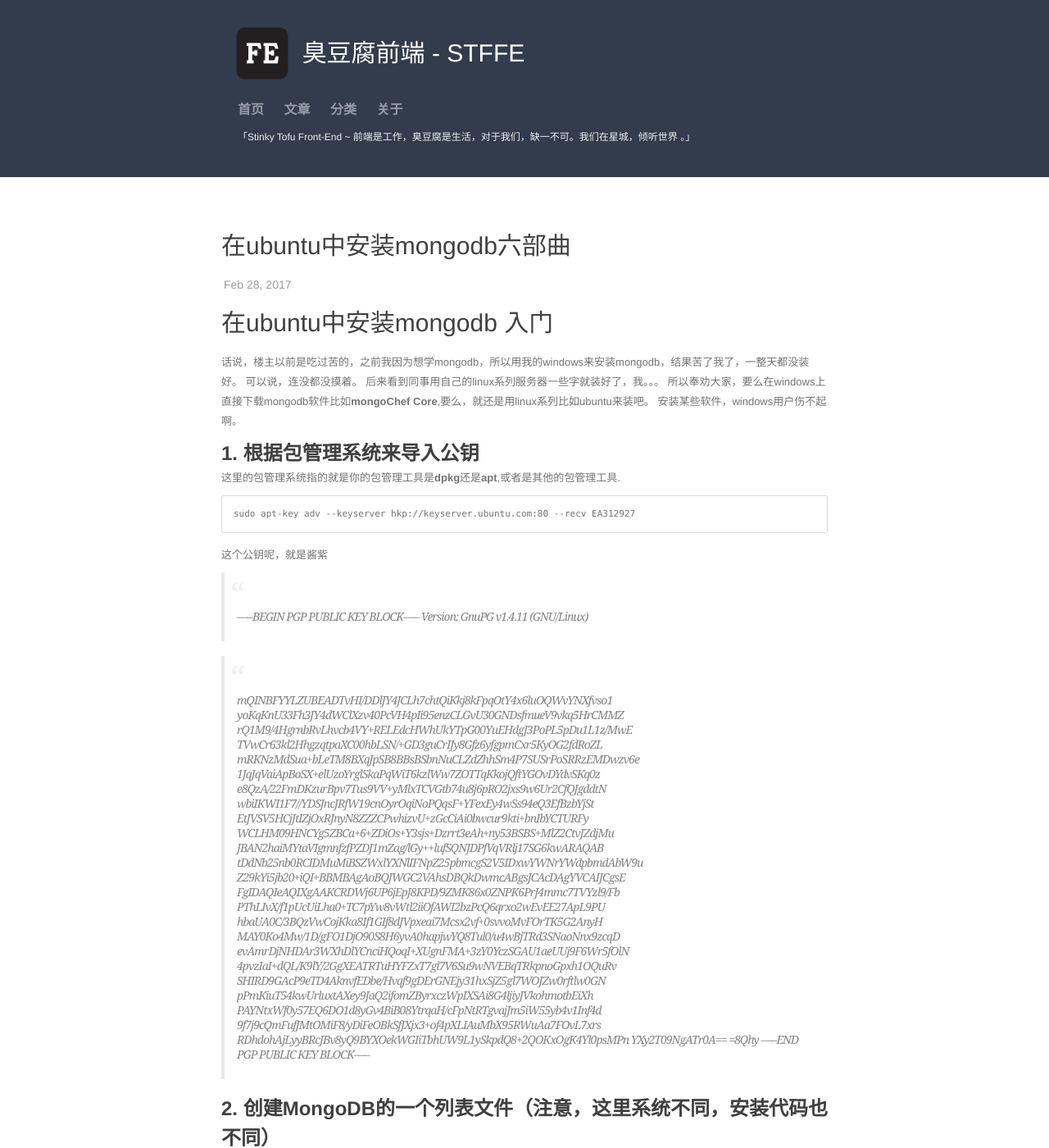
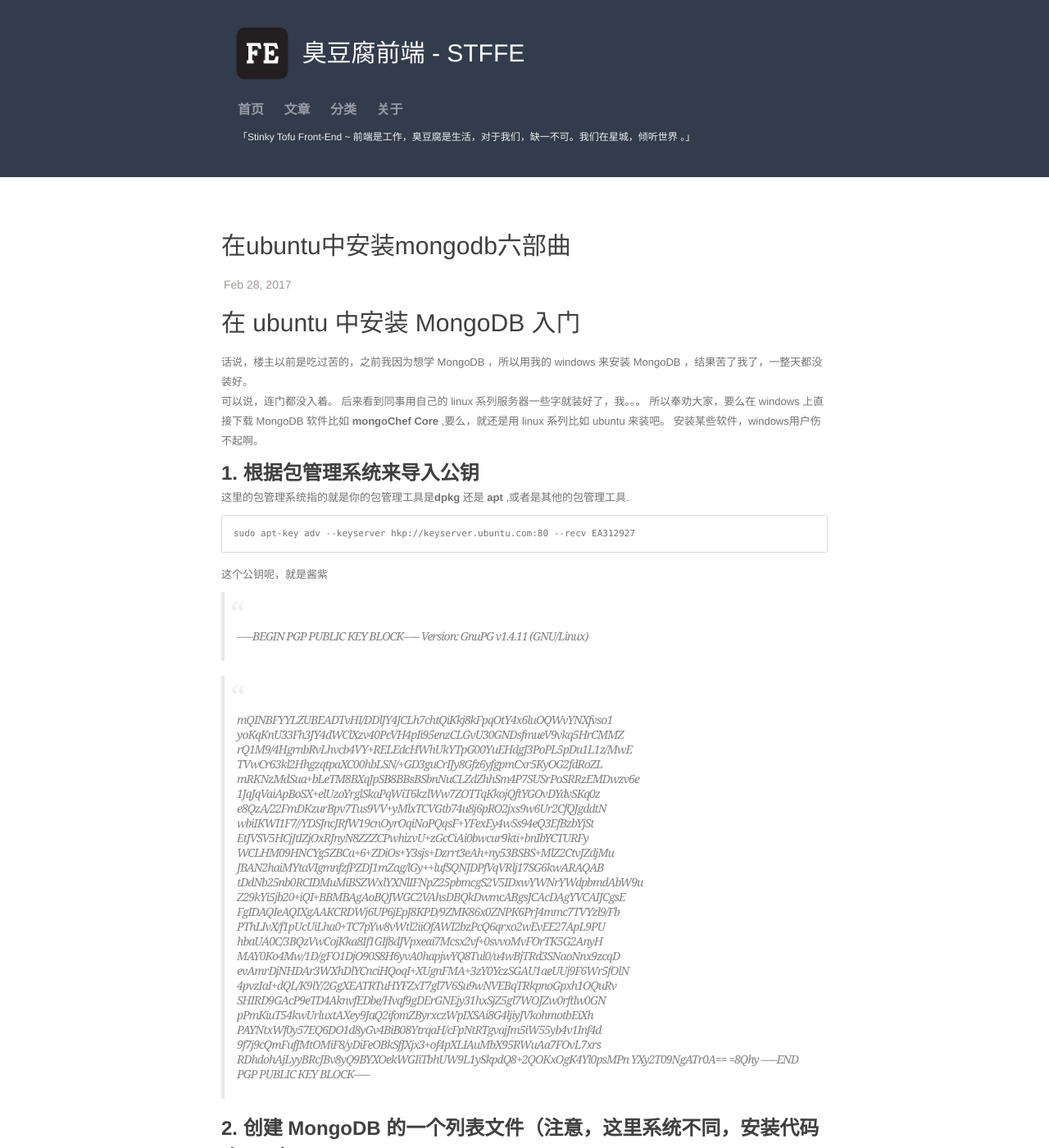
Before and after one commit to STFFE/stffe.github.com, a Jekyll site: the page built from _posts/2017-02-28-在ubuntu中安装mongodb六部曲.markdown, in a window 1280 px wide and 1400 px high. Shown: the whole window at 82% size. Built offline with Jekyll 4.4.1, drawn with Linux system fonts in a browser that asks for light colours; our own code applies the rules of GitHub Pages for plain Markdown files; comment, search, counter and statistics services are not loaded; some of the changed text lies outside the part shown.

Commit message:
'update'

````diff
--- a/_posts/2017-02-28-在ubuntu中安装mongodb六部曲.markdown
+++ b/_posts/2017-02-28-在ubuntu中安装mongodb六部曲.markdown
@@ -1,12 +1,12 @@
-# 在ubuntu中安装mongodb 入门
-话说，楼主以前是吃过苦的，之前我因为想学mongodb，所以用我的windows来安装mongodb，结果苦了我了，一整天都没装好。
-可以说，连没都没摸着。
-后来看到同事用自己的linux系列服务器一些字就装好了，我。。。
-所以奉劝大家，要么在windows上直接下载mongodb软件比如**mongoChef Core**,要么，就还是用linux系列比如ubuntu来装吧。
+# 在 ubuntu 中安装 MongoDB 入门
+话说，楼主以前是吃过苦的，之前我因为想学 MongoDB ，所以用我的 windows 来安装 MongoDB ，结果苦了我了，一整天都没装好。<br>
+可以说，连门都没入着。
+后来看到同事用自己的 linux 系列服务器一些字就装好了，我。。。
+所以奉劝大家，要么在 windows 上直接下载 MongoDB 软件比如 **mongoChef Core** ,要么，就还是用 linux 系列比如 ubuntu 来装吧。
 安装某些软件，windows用户伤不起啊。
 
 ## 1. 根据包管理系统来导入公钥
-这里的包管理系统指的就是你的包管理工具是**dpkg**还是**apt**,或者是其他的包管理工具.
+ 这里的包管理系统指的就是你的包管理工具是**dpkg** 还是 **apt** ,或者是其他的包管理工具.
 ```
 sudo apt-key adv --keyserver hkp://keyserver.ubuntu.com:80 --recv EA312927
 ```
@@ -43,17 +43,17 @@
 -----END PGP PUBLIC KEY BLOCK-----
 
 
-## 2. 创建MongoDB的一个列表文件（注意，这里系统不同，安装代码也不同）
-如果你的ubuntu系统是**16.04**，执行下面这个就好
+## 2. 创建 MongoDB 的一个列表文件（注意，这里系统不同，安装代码也不同）
+如果你的 ubuntu 系统是 **16.04** ，执行下面这个就好
 ```
 echo "deb http://repo.mongodb.org/apt/ubuntu xenial/mongodb-org/3.2 multiverse" | sudo tee /etc/apt/sources.list.d/mongodb-org-3.2.list
 ```
-但是如果你的系统是**14.04**系列的，那就得执行这个了
+但是如果你的系统是 **14.04** 系列的，那就得执行这个了
 ```
 echo "deb http://repo.mongodb.org/apt/ubuntu trusty/mongodb-org/3.2 multiverse" | sudo tee /etc/apt/sources.list.d/mongodb-org-3.2.list
 ```
 
-想了想，还是把12的也附上吧
+想了想，还是把 12 的也附上吧
 ```
 echo "deb http://repo.mongodb.org/apt/ubuntu precise/mongodb-org/3.2 multiverse" | sudo tee /etc/apt/sources.list.d/mongodb-org-3.2.list
 
@@ -63,19 +63,19 @@
 sudo apt-get update
 ```
 
-## 4. 安装MongoDB包
+## 4. 安装 MongoDB 包
 ```
 sudo apt-get install -y mongodb-org
 ```
 
 这里说一句，如果你看官网的话你会发现有好几个包，那么我为什么会让大家只是安装 这个包呢。
-官方对**mongodb-org**这个包的定义
+官方对 **mongodb-org** 这个包的定义
 > A metapackage that will automatically install the four component packages listed below.
 这里就说了。它跟着就会自动安装其他四个包，所以你只要选择，安装这一个包就够了
-另外，**/etc/mongod.conf**配置文件会默认把你 这个包的**bind_ip**设置成**127.0.0.1**
+另外， **/etc/mongod.conf** 配置文件会默认把你 这个包的 **bind_ip** 设置成 **127.0.0.1**
 
 ## 5. 创建一个系统服务文件
-在/lib/systemed/system创建一个mongod.service文件，文件内容如下
+在 /lib/systemed/system 创建一个 mongod.service 文件，文件内容如下
 ```
 [Unit]
 Description=High-performance, schema-free document-oriented database
@@ -91,13 +91,13 @@
 WantedBy=multi-user.target
 ```
 
-## 6.运行MongoDB
+## 6.运行 MongoDB
 ### 开始运行
 ```
 sudo servercie mongod start
 ```
 
-### 验证mongodb是否开启成功
+### 验证 Mongodb 是否开启成功
 在**/var/log/mongodb/mongod.log**查看是否有这么一句话
 ```
 [initandlisten] waiting for connections on port <port>
@@ -107,7 +107,7 @@
 ```
 2016-11-21T05:53:34.772-0500 I NETWORK  [initandlisten] waiting for connections on port 27017
 ```
-### 停止mongoDB
+### 停止 MongoDB
 ```
 sudo service mongod stop
 ```
@@ -117,12 +117,12 @@
  sudo service mongod restart
 ```
 
-ok。那怎么校验你是否安装成功，mongodb已经能用了呢？
+ok。那怎么校验你是否安装成功，MongoDB 已经能用了呢？
 在你的命令行里输入
 ```
 mongo
 ```
-这个时候当你看到类似这样的输出之后就代表已经ok了
+这个时候当你看到类似这样的输出之后就代表已经 ok 了
 ```
 MongoDB shell version: 3.2.9
 connecting to: test
````
